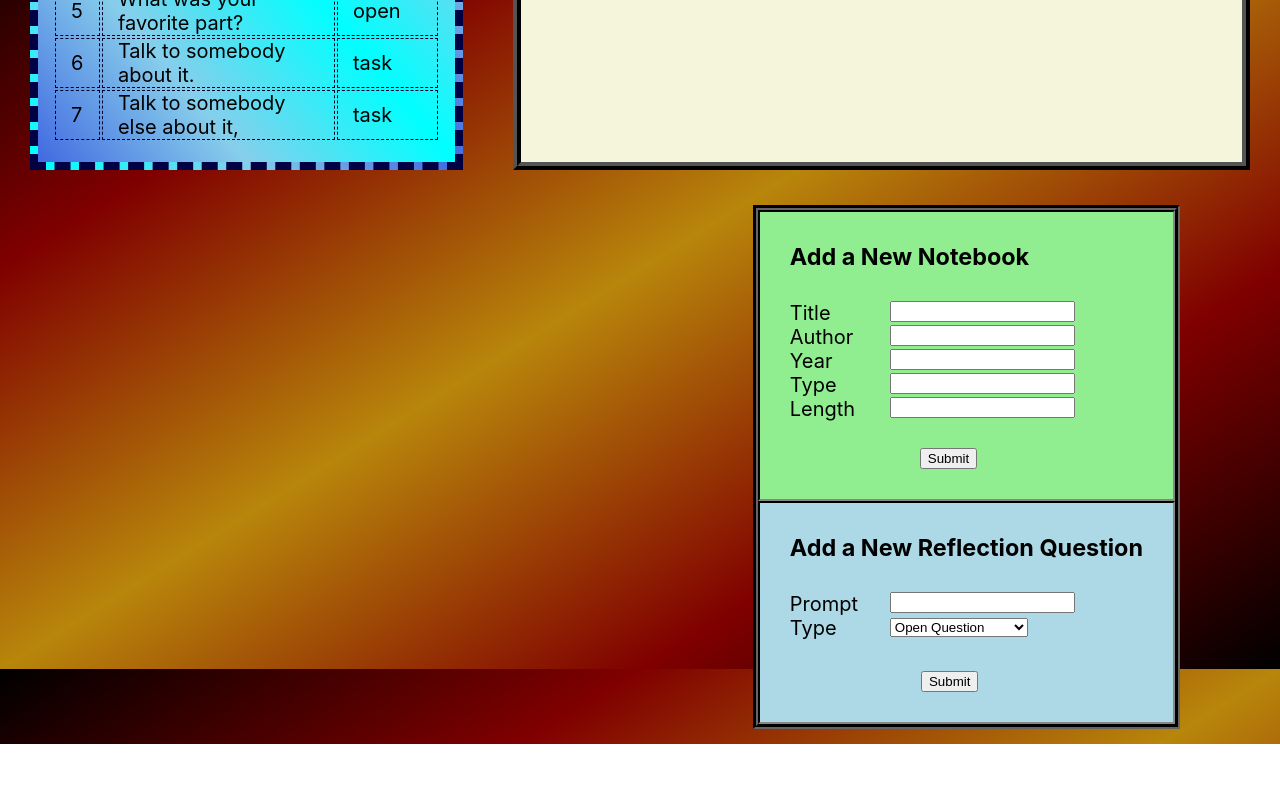
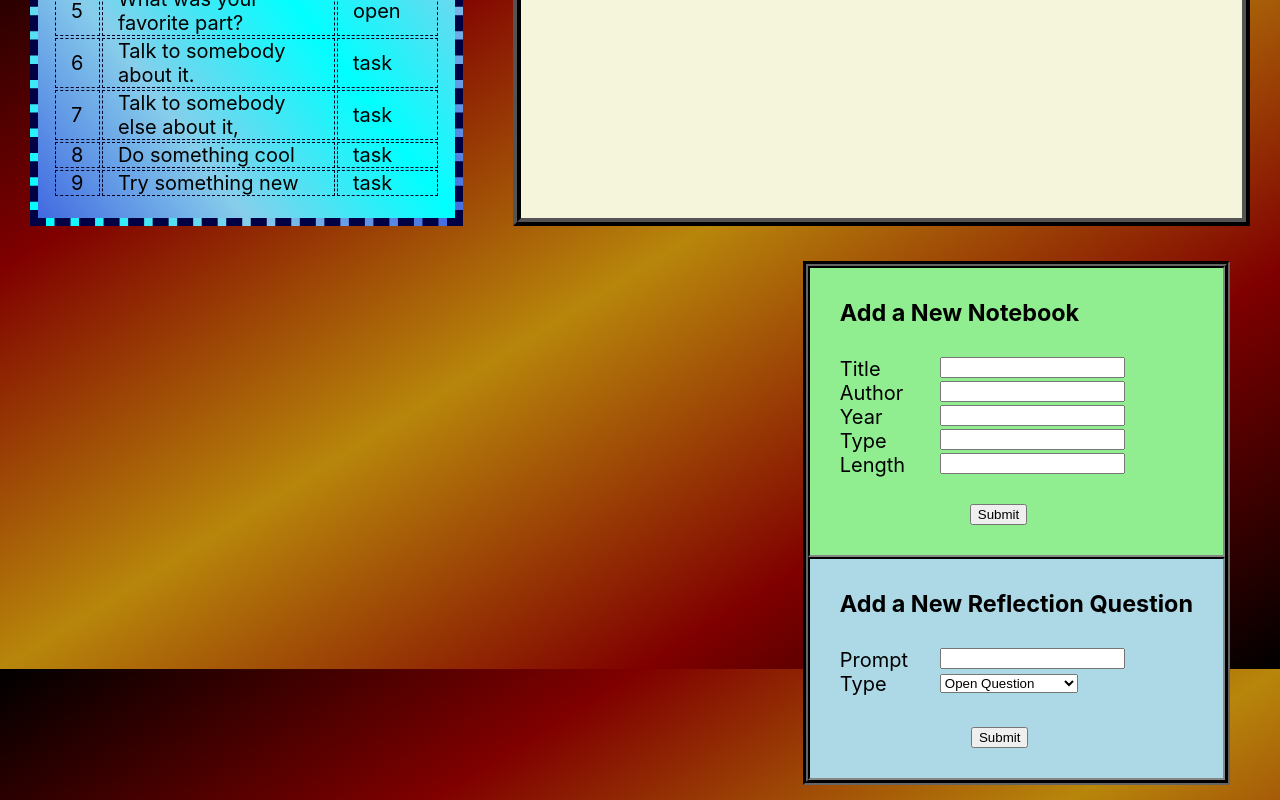
Before and after one commit to adnanian/learning-diary-lite, a React (Create React App) app: page /notebook/1 in a window 1280 px wide. Shown: the part 931-1731 px from the top of the page. Before the commit the page ends 1675 px from the top, so only its background shows below. Built offline with nearby package versions, Linux system fonts and the light colour scheme; data requests are answered from the project's data file.

Commit message:
Adjust post forms padding

```diff
--- a/db.json
+++ b/db.json
@@ -34,6 +34,16 @@
       "prompt": "Talk to somebody else about it,",
       "type": "task",
       "id": 7
+    },
+    {
+      "prompt": "Do something cool",
+      "type": "task",
+      "id": 8
+    },
+    {
+      "prompt": "Try something new",
+      "type": "task",
+      "id": 9
     }
   ],
   "notebooks": [
@@ -43,7 +53,7 @@
       "year": 2012,
       "type": "book",
       "length": "272 pages",
-      "notes": "This was a great book.\n\nPeople should be learning at their own paces, and should learn beneficial stuff until they have mastered it until being labeled with some arbitrary standard of intelligence.\n\n- \"Never let schooling interfere with education\" - Mark Twain\n\nOur modern education system is from what Sal Khan calls \"the broken model\" (aka the Prussian Model)\n\nCheck out mastery learning - really check it out.\nRuns website: Khan Academy\n\ntechnology could revolutionize learning\n",
+      "notes": "This was a great book.\n\nPeople should be learning at their own paces, and should learn beneficial stuff until they have mastered it until being labeled with some arbitrary standard of intelligence.\n\n- \"Never let schooling interfere with education\" - Mark Twain\n\nOur modern education system is from what Sal Khan calls \"the broken model\" (aka the Prussian Model)\n\nCheck out mastery learning - really check it out.\nRuns website: Khan Academy\n\ntechnology could revolutionize learning\n\nlearning is fun\n",
       "id": 1
     },
     {
@@ -52,7 +62,7 @@
       "year": 2017,
       "type": "book",
       "length": "288 pages",
-      "notes": "This was an inspiring book.\n\nAlways take walks outdoors in nature.\nMeditate.\n\nBe around communities - family ties - find religion.\neat healthy\nmanage your money well\nstay active",
+      "notes": "This was an inspiring book.\n\nAlways take walks outdoors in nature.\nMeditate.\n\nBe around communities - family ties - find religion.\neat healthy\nmanage your money well\nstay active\nhave fun\nhave some fun and enjoy life",
       "id": 2
     },
     {
@@ -70,7 +80,7 @@
       "year": "1936",
       "type": "book",
       "length": "291 pages",
-      "notes": "",
+      "notes": "afasdfadf",
       "id": 4
     },
     {
@@ -162,6 +172,15 @@
       "length": "no length",
       "notes": "",
       "id": 14
+    },
+    {
+      "title": "To Kill a Mockingbird",
+      "author": "Harper Lee",
+      "year": "1960",
+      "type": "book",
+      "length": "281 pages",
+      "notes": "teaches us about racism",
+      "id": 15
     }
   ],
   "learningWishlist": [
@@ -176,6 +195,10 @@
     {
       "savedTitle": "The Sealed Nectar",
       "id": 3
+    },
+    {
+      "savedTitle": "Huckleberry Finn",
+      "id": 4
     }
   ]
 }
--- a/src/page-stylesheets/Home.css
+++ b/src/page-stylesheets/Home.css
@@ -27,7 +27,7 @@
 
 #right-tab {
     float: right;
-    margin: 15px 100px;
+    margin: 15px 50px;
     border-width: 5px;
     border-style: groove;
     border-color: #111;
```
